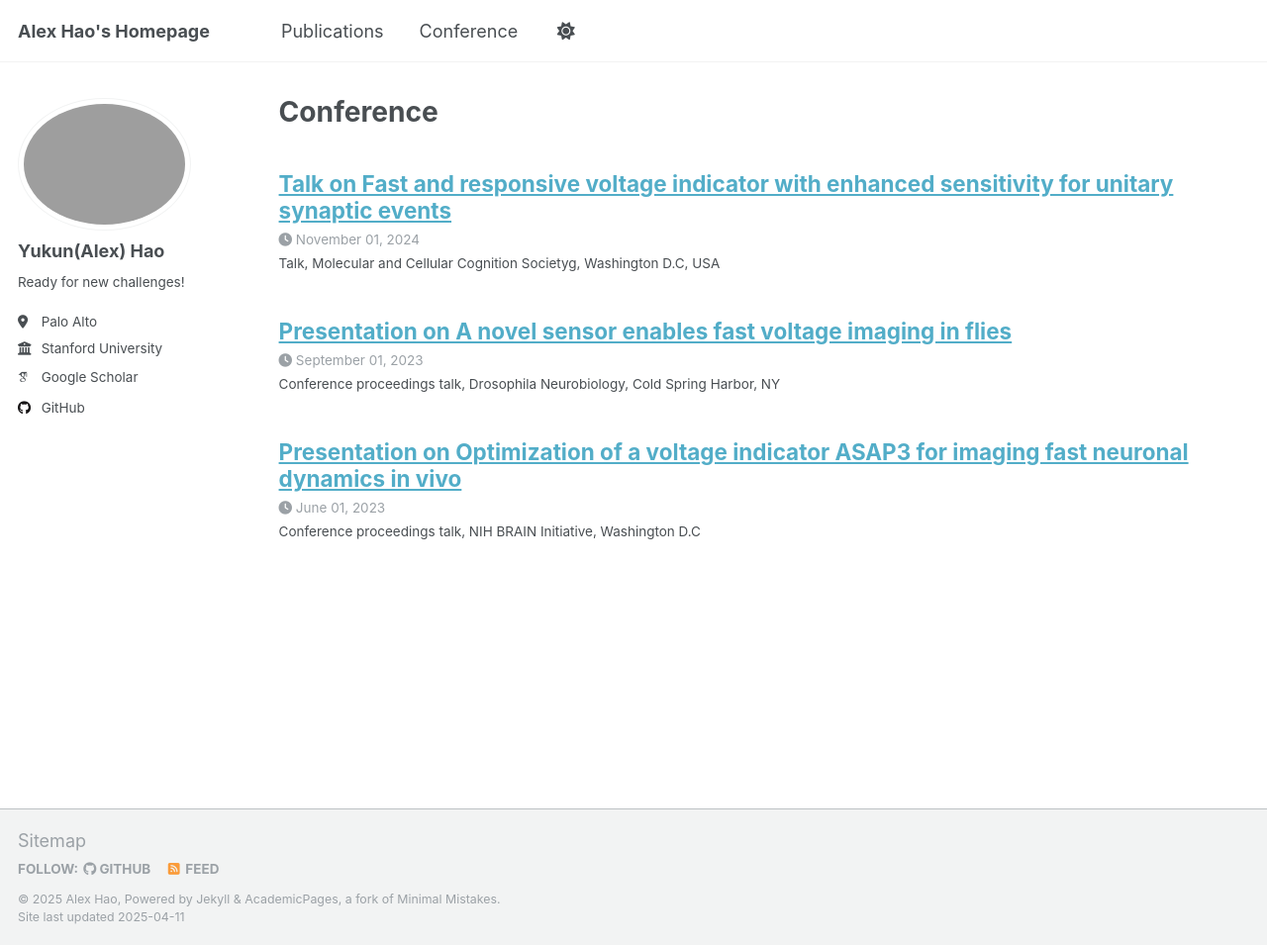
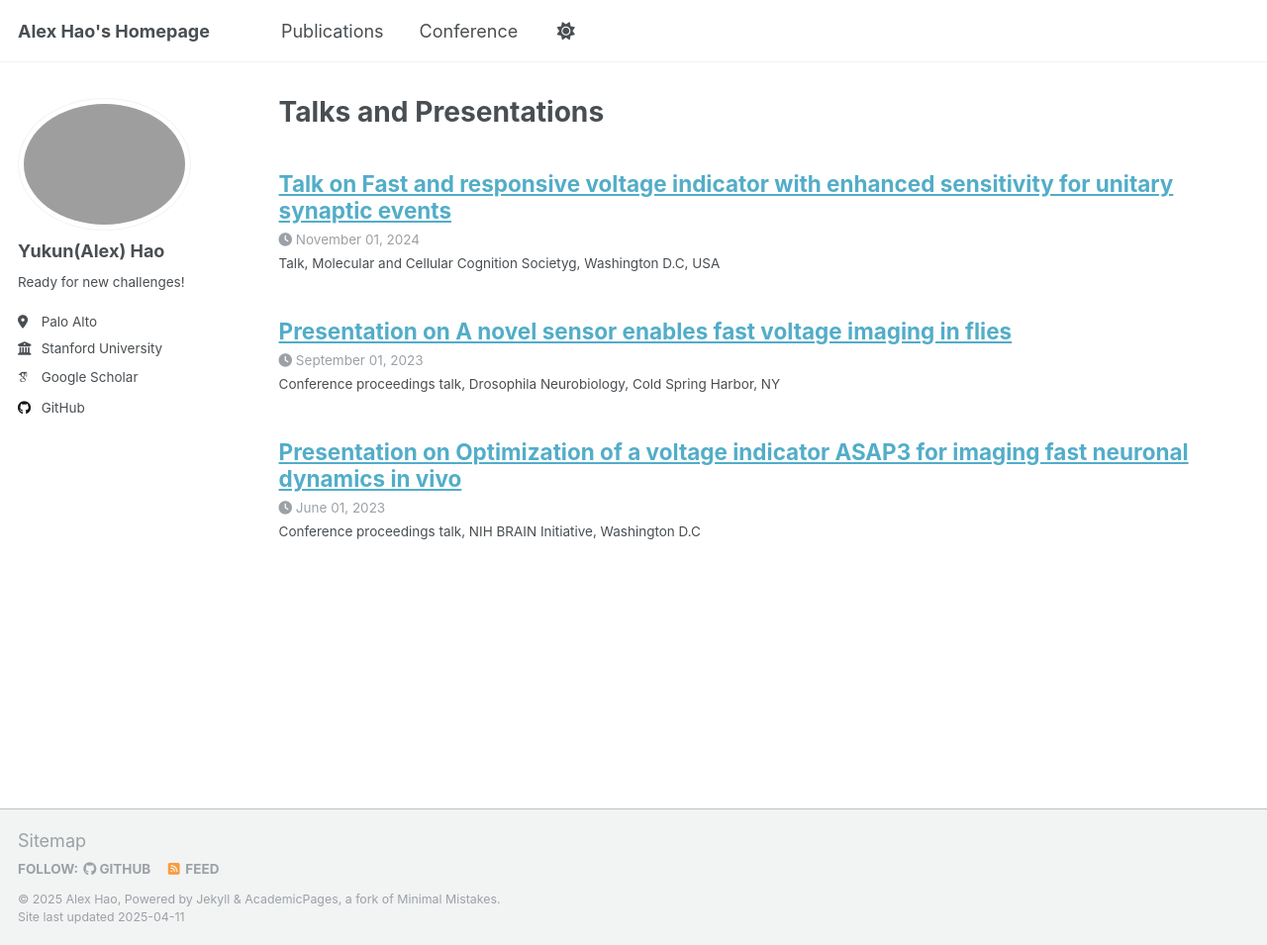
Before and after one commit to AlexYkHao/AlexYkHao.github.io, a Jekyll site: the page built from _pages/talks.html, in a window 1280 px wide and 955 px high. Shown: the whole window at 99% size. Built offline with Jekyll 4.4.1, drawn with Linux system fonts in a browser that asks for light colours; some web fonts are replaced.

Commit message:
Update talks.html

```diff
--- a/_pages/talks.html
+++ b/_pages/talks.html
@@ -1,6 +1,6 @@
 ---
 layout: archive
-title: "Conference"
+title: "Talks and Presentations"
 permalink: /talks/
 author_profile: true
 ---
```
